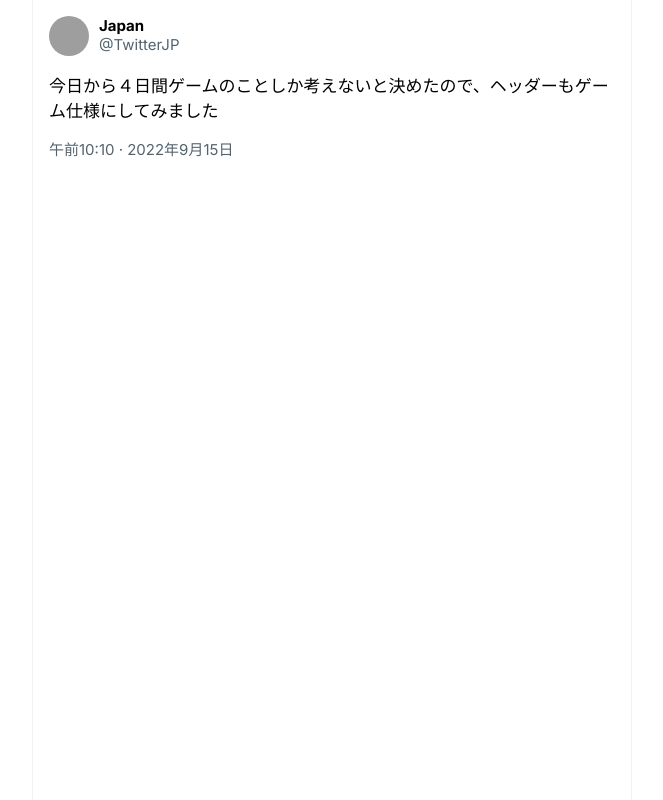
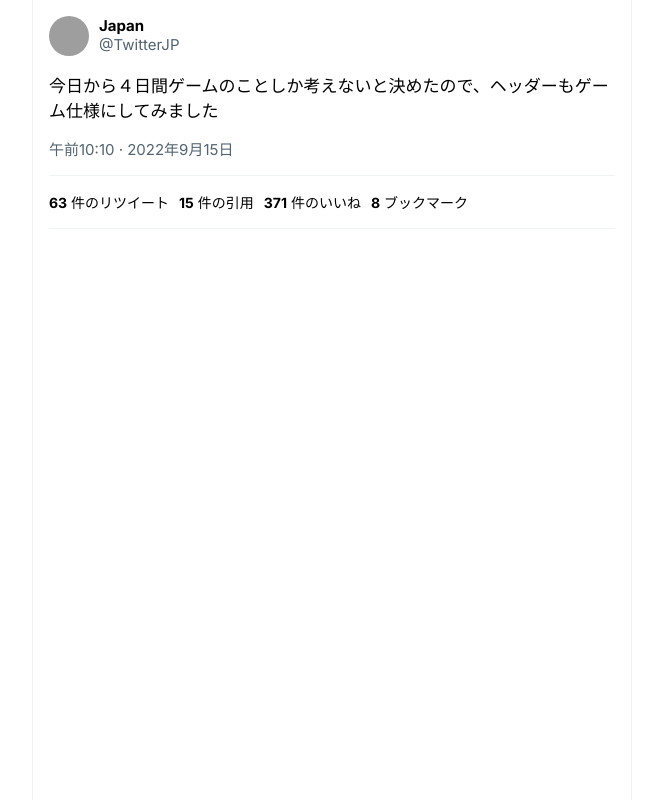
Before and after one commit to richardimaoka/twitter-clone-2, a Next.js app in the folder next/: page / in a window 1280 px wide. Shown: the whole page, without its empty margins (308-971 px from the left). Built offline with nearby package versions, Linux system fonts and the light colour scheme; grey boxes are pictures that could not be loaded.

Commit message:
reactions

```diff
--- a/next/app/components/TweetView.tsx
+++ b/next/app/components/TweetView.tsx
@@ -24,6 +24,24 @@ export const TweetView = () => {
         今日から４日間ゲームのことしか考えないと決めたので、ヘッダーもゲーム仕様にしてみました
       </div>
       <div className={styles.bottom}>午前10:10 · 2022年9月15日</div>
+      <div className={styles.reactions}>
+        <div>
+          <span className={styles.reactionvalue}>63</span>
+          <span className={styles.reactionname}> 件のリツイート</span>
+        </div>
+        <div>
+          <span className={styles.reactionvalue}>15</span>
+          <span className={styles.reactionname}> 件の引用</span>
+        </div>
+        <div>
+          <span className={styles.reactionvalue}>371</span>
+          <span className={styles.reactionname}> 件のいいね</span>
+        </div>
+        <div>
+          <span className={styles.reactionvalue}>8</span>
+          <span className={styles.reactionname}> ブックマーク</span>
+        </div>
+      </div>
     </div>
   );
 };
--- a/next/app/components/style.module.css
+++ b/next/app/components/style.module.css
@@ -37,6 +37,25 @@
   margin-top: 12px;
 }
 
+.reactions {
+  display: flex;
+  gap: 10px;
+  padding: 16px 0px;
+  border-top: 1px solid rgb(239, 243, 244);
+  border-bottom: 1px solid rgb(239, 243, 244);
+}
+
+.reactionvalue {
+  font-size: 14px;
+  font-weight: 700;
+  color: black;
+}
+
+.reactionname {
+  font-size: 14px;
+  color: black;
+}
+
 .bottom {
   color: rgb(83, 100, 113);
   font-size: 15px;
```
